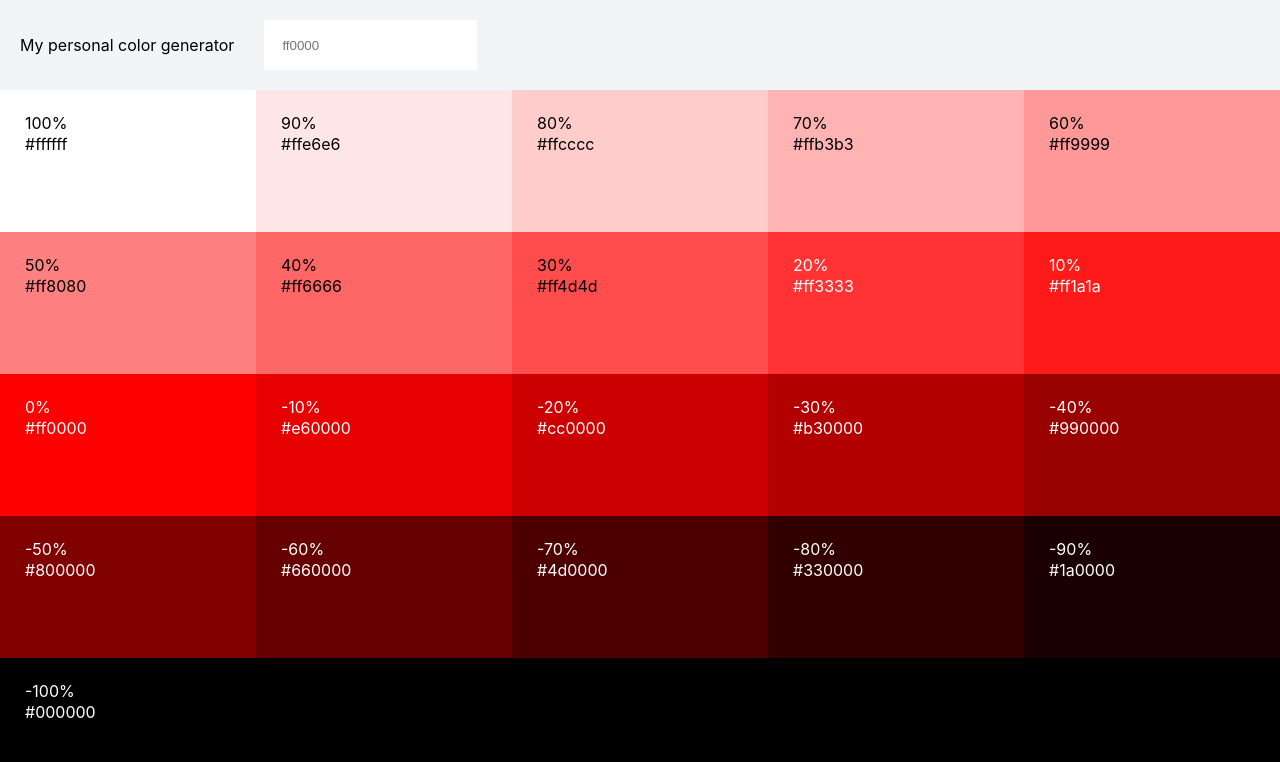
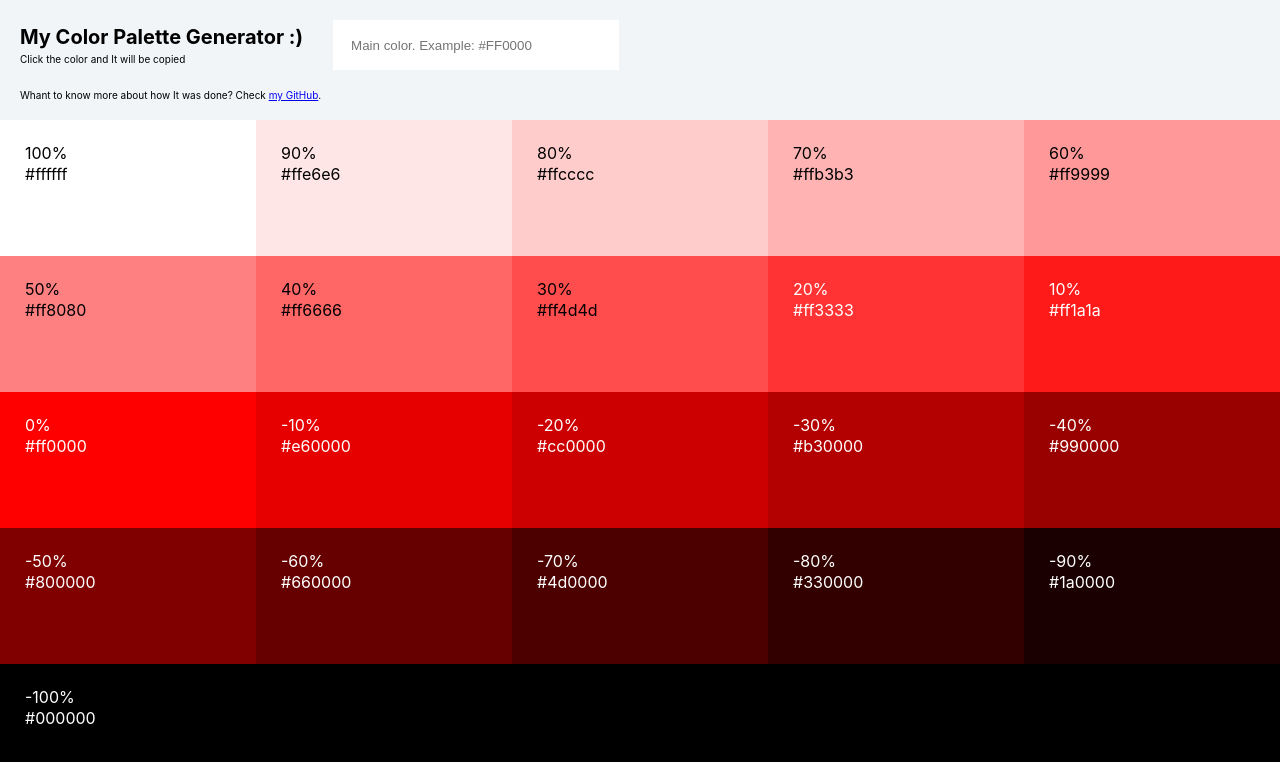
Before and after one commit to luisggc/my-color-palette, a React (Create React App) app: page / in a window 1280 px wide. Shown: the top 762 px of the page. Built offline with nearby package versions, Linux system fonts and the light colour scheme.

Commit message:
Add better styling and GitHub

```diff
--- a/public/index.html
+++ b/public/index.html
@@ -7,7 +7,7 @@
     <meta name="theme-color" content="#000000" />
     <meta
       name="description"
-      content="Web site created using create-react-app"
+      content="Simple color palette generator"
     />
     <link rel="apple-touch-icon" href="%PUBLIC_URL%/logo192.png" />
     <!--
@@ -24,7 +24,7 @@
       work correctly both with client-side routing and a non-root public URL.
       Learn how to configure a non-root public URL by running `npm run build`.
     -->
-    <title>React App</title>
+    <title>My Color Palette Generator</title>
   </head>
   <body>
     <noscript>You need to enable JavaScript to run this app.</noscript>
--- a/src/App.js
+++ b/src/App.js
@@ -26,16 +26,25 @@ export default function App() {
   return (
     <>
       <header>
-        <div>My personal color generator</div>
+        <div>
+          <h1>My Color Palette Generator :)</h1>
+          <p>Click the color and It will be copied</p>
+        </div>
         <div>
           <input
             ref={inputEl}
-            placeholder="ff0000"
+            placeholder="Main color. Example: #FF0000"
             onChange={(e) => validateAndSetColor(e.target.value)}
           />
         </div>
       </header>
-      <div className='palleteList'>
+      <div className="github">
+        <p>
+          Whant to know more about how It was done? Check{" "}
+          <a href="https://github.com/luisggc/my-color-palette">my GitHub</a>.
+        </p>
+      </div>
+      <div className="palleteList">
         {colors.map(([my_column, division_number]) => (
           <ColorComponent
             key={division_number}
--- a/src/index.css
+++ b/src/index.css
@@ -141,6 +141,7 @@ header {
 input {
   margin-left: 30px;
   height: 30px;
+  width: 250px;
   padding: 0.5rem 1rem;
   border-color: transparent;
 }
@@ -151,8 +152,6 @@ input {
   flex-wrap: wrap;
   flex-grow: 1;
 }
-
-
 
 .singleColor {
   min-width: 200px;
@@ -166,22 +165,26 @@ input {
 }
 
 .copied {
-visibility: hidden;
   font-size: 20px;
-  visibility: hidden;
   opacity: 0;
   transition: visibility 0s, opacity 0.5s linear;
 }
 
 .copied.active {
-    visibility: visible;
   opacity: 1;
   transition: visibility 0s, opacity 0.5s linear;
+}
 
-  }
+.github {
+  margin: 0 0 20px 20px;
+  font-size: 10px;
+}
 
-
-@keyframes example {
-    from {background-color: red;}
-    to {background-color: yellow;}
-  }
+header h1{
+  font-size: 20px;
+  font-weight: bold;
+}
+header p{
+  margin-top: 7px;
+  font-size: 10px;
+}
```
